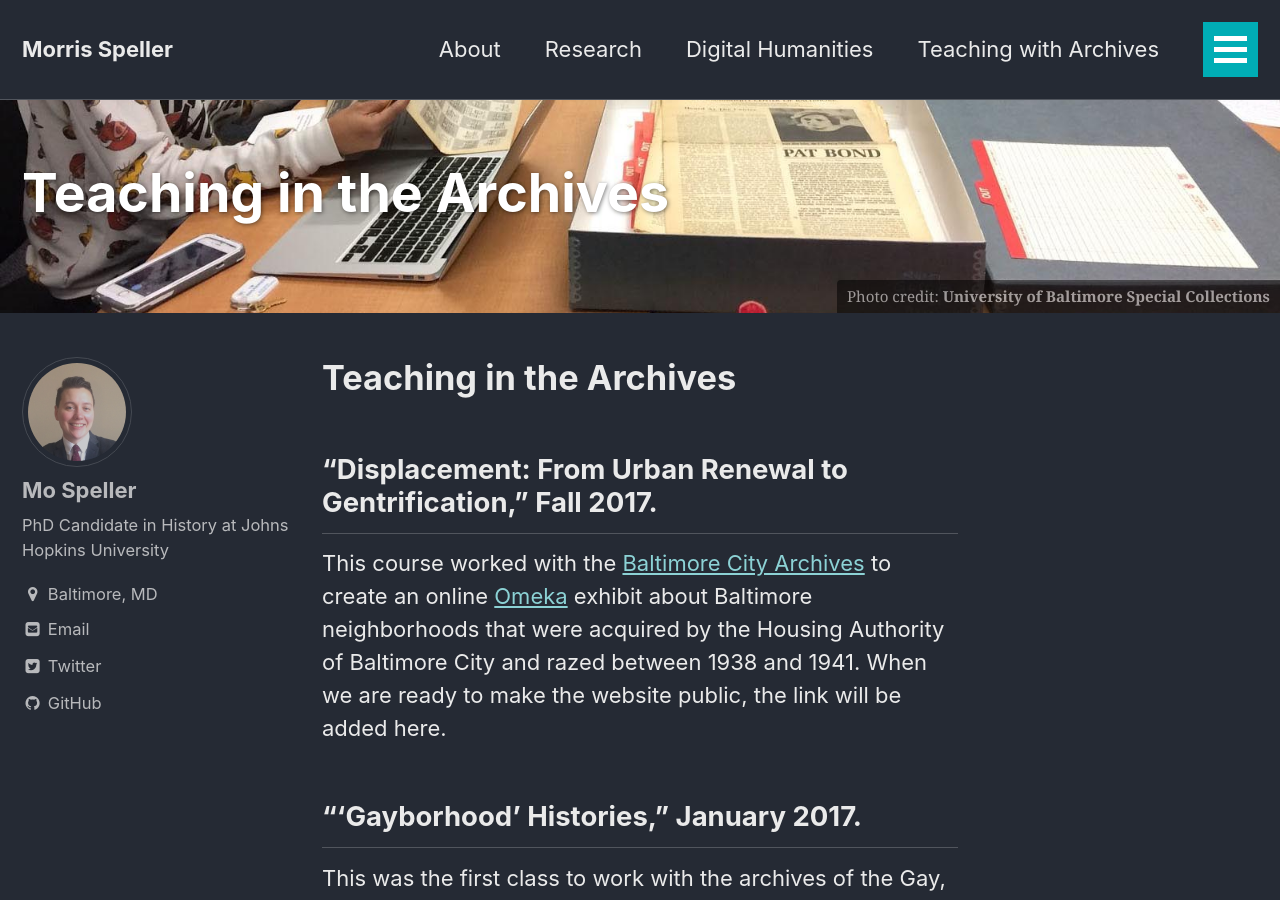
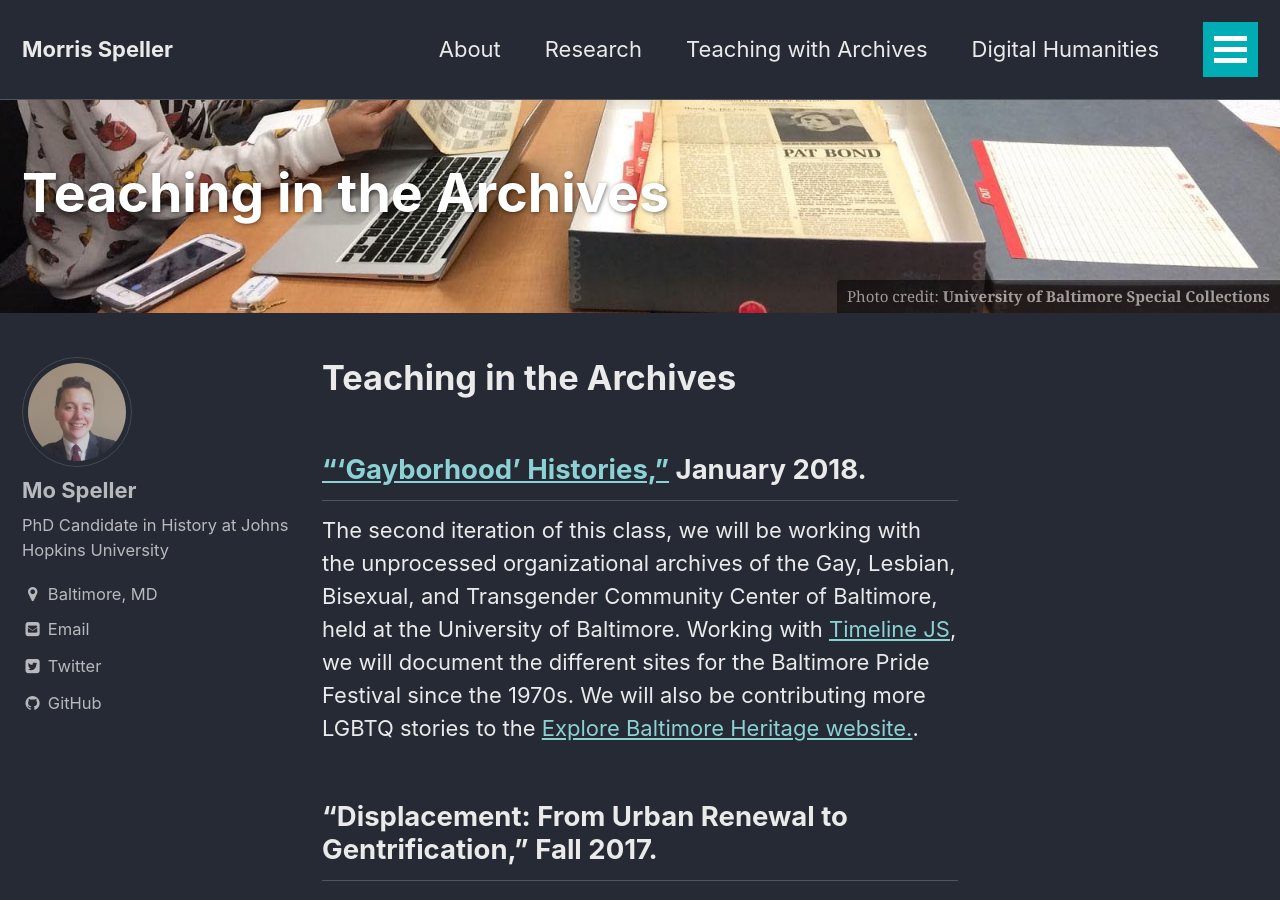
Before and after one commit to mospells/mospells.github.io, a Jekyll site: the page built from courses.md, in a window 1280 px wide and 900 px high. Built offline with Jekyll 4.4.1, drawn with Linux system fonts in a browser that asks for light colours; our own code applies the rules of GitHub Pages for plain Markdown files.

Commit message:
adding course info

```diff
--- a/_data/navigation.yml
+++ b/_data/navigation.yml
@@ -4,10 +4,10 @@ main:
     url: /about/
   - title: "Research"
     url: /research
+  - title: "Teaching with Archives"
+    url: /courses/
   - title: "Digital Humanities"
     url: /digitalhuman/
-  - title: "Teaching with Archives"
-    url: /courses/
   - title: "Trans Academic"
     url: /transacademic/
   - title: "Conference Posters"
--- a/courses.md
+++ b/courses.md
@@ -11,6 +11,9 @@ author_profile: true
 ---
 # Teaching in the Archives
 
+## ["'Gayborhood' Histories,"](https://summer.jhu.edu/courses/public_fileDownloadIntersession.asp?path=1929.pdf) January 2018.
+The second iteration of this class, we will be working with the unprocessed organizational archives of the Gay, Lesbian, Bisexual, and Transgender Community Center of Baltimore, held at the University of Baltimore. Working with [Timeline JS](https://timeline.knightlab.com/), we will document the different sites for the Baltimore Pride Festival since the 1970s. We will also be contributing more LGBTQ stories to the [Explore Baltimore Heritage website.](https://explore.baltimoreheritage.org/).
+
 ## "Displacement: From Urban Renewal to Gentrification," Fall 2017.
 This course worked with the [Baltimore City Archives](https://baltimorecityhistory.net/) to create an online [Omeka](http://www.omeka.net/) exhibit about Baltimore neighborhoods that were acquired by the Housing Authority of Baltimore City and razed between 1938 and 1941. When we are ready to make the website public, the link will be added here.
 
```
